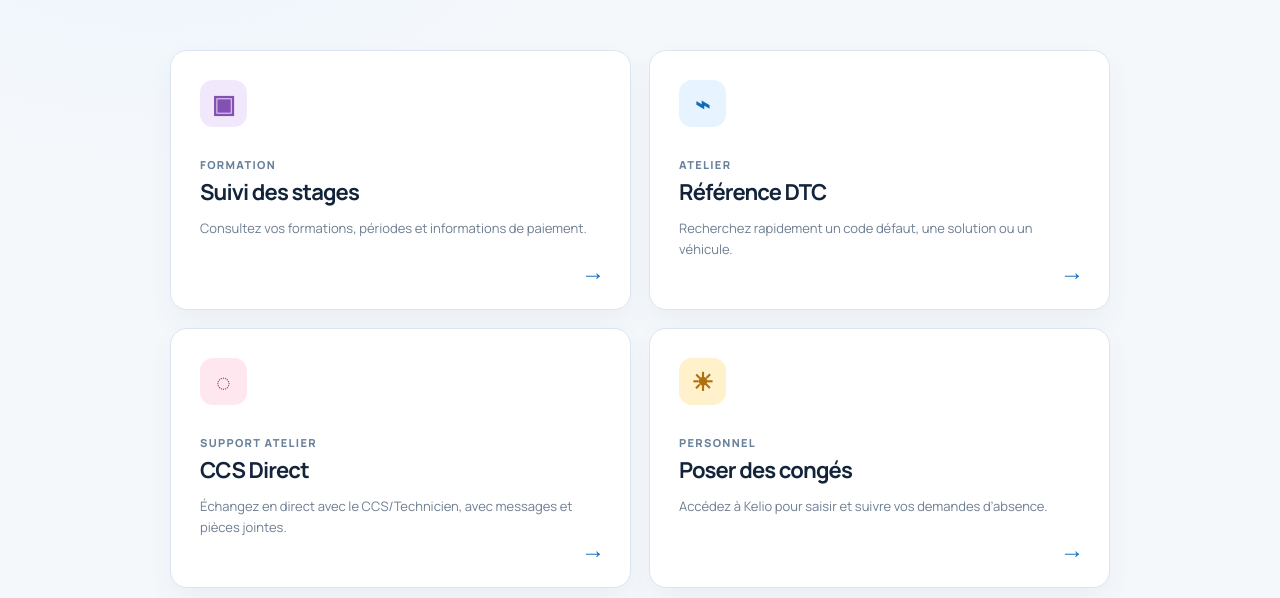
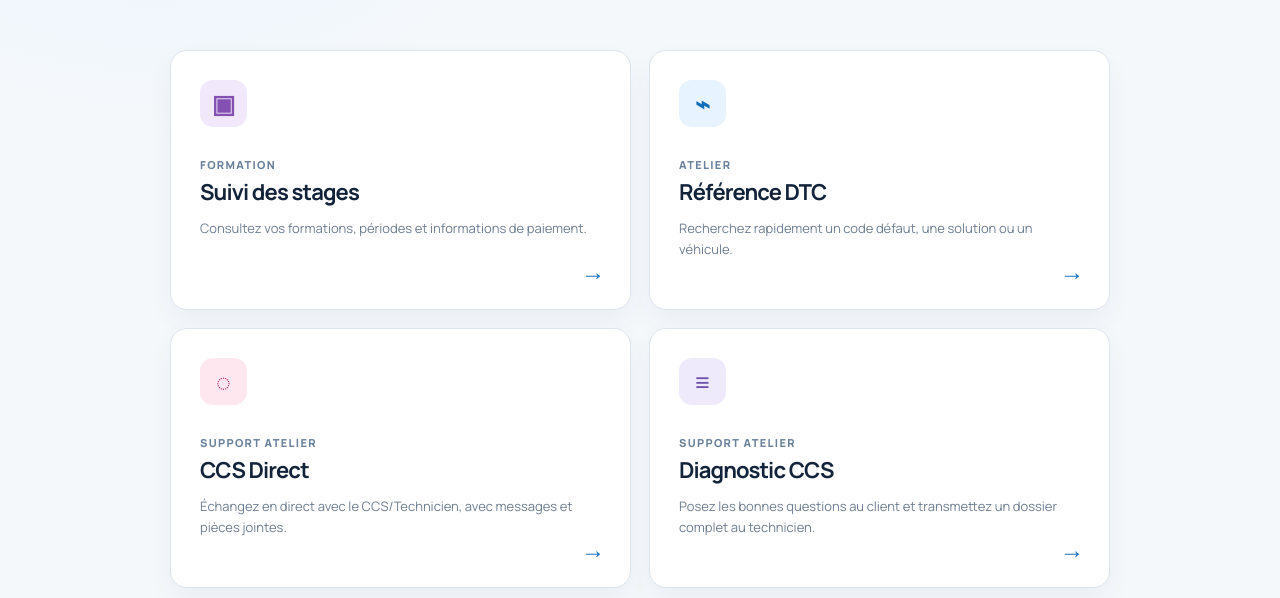
Before and after one commit to Sugawafr/hub-ford, a plain HTML site: page index.html in a window 1280 px wide. Shown: the part 354-952 px from the top of the page. Drawn offline with Linux system fonts and the light colour scheme.

Commit message:
Ajouter Diagnostic CCS au hub

```diff
--- a/index.html
+++ b/index.html
@@ -51,6 +51,15 @@
           </div>
           <span class="arrow" aria-hidden="true">→</span>
         </a>
+        <a class="app-card diagnostic" href="https://diagnostic.anthonygstt.fr/">
+          <div class="icon clipboard" aria-hidden="true">≡</div>
+          <div>
+            <p class="category">Support atelier</p>
+            <h2>Diagnostic CCS</h2>
+            <p>Posez les bonnes questions au client et transmettez un dossier complet au technicien.</p>
+          </div>
+          <span class="arrow" aria-hidden="true">→</span>
+        </a>
         <a class="app-card leave" href="https://groupegrim.kelio.io">
           <div class="icon sun" aria-hidden="true">☀</div>
           <div>
--- a/styles.css
+++ b/styles.css
@@ -2,3 +2,4 @@
  .sun{color:#af7010;background:#fff1cc}
  .gift{color:#13715e;background:#ddf5ed}
  .chat{color:#b12e64;background:#ffe7f0}
+ .clipboard{color:#6c4fad;background:#eee9fb}
```
